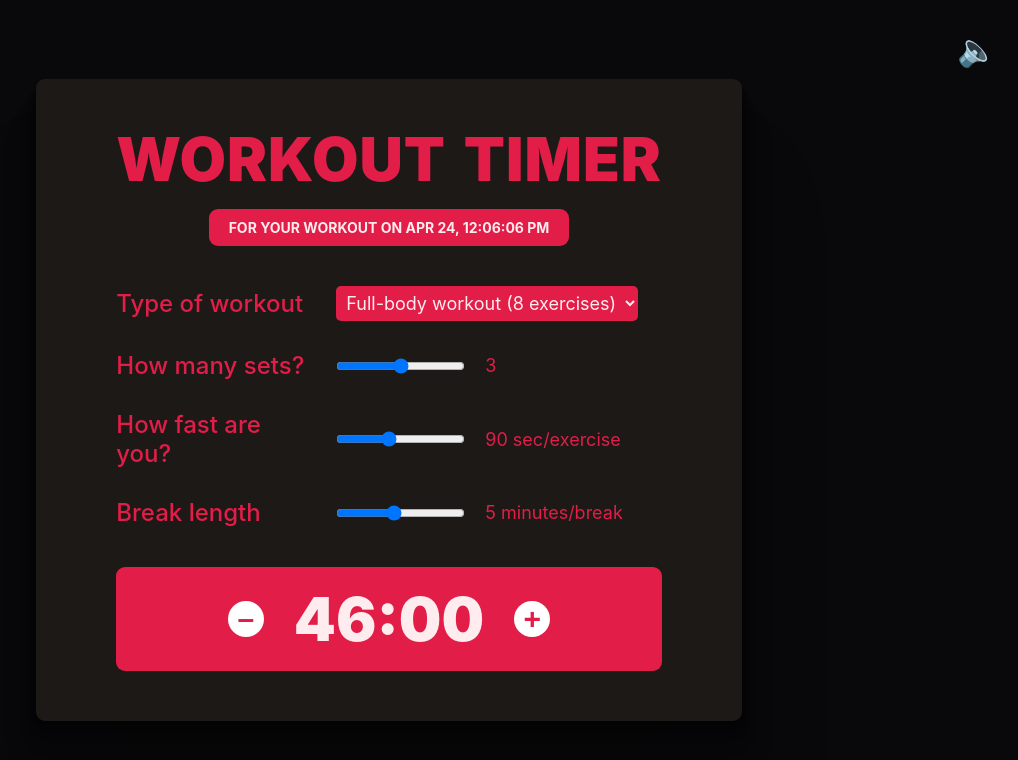
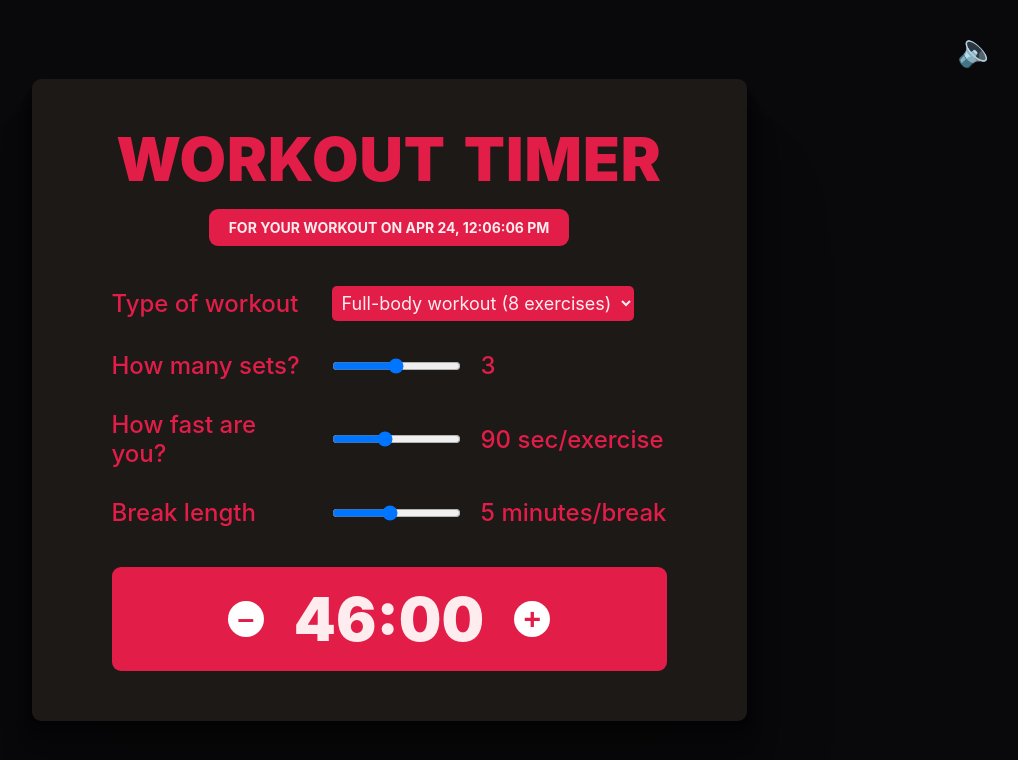
Before and after one commit to Bhupender2/Workout-timer, a React (Create React App) app: page / in a window 1280 px wide. Shown: the top 760 px of the page, without its empty margins (251-1269 px from the left). Built offline with nearby package versions, Linux system fonts and the light colour scheme.

Commit message:
styling done

```diff
--- a/src/index.css
+++ b/src/index.css
@@ -94,7 +94,9 @@ select {
 
 span {
   font-size: 1.8rem;
-  color:#E11D48
+  color:#E11D48;
+  font-weight: 500;
+  font-size: 2.4rem;
 }
 
 section {
```
